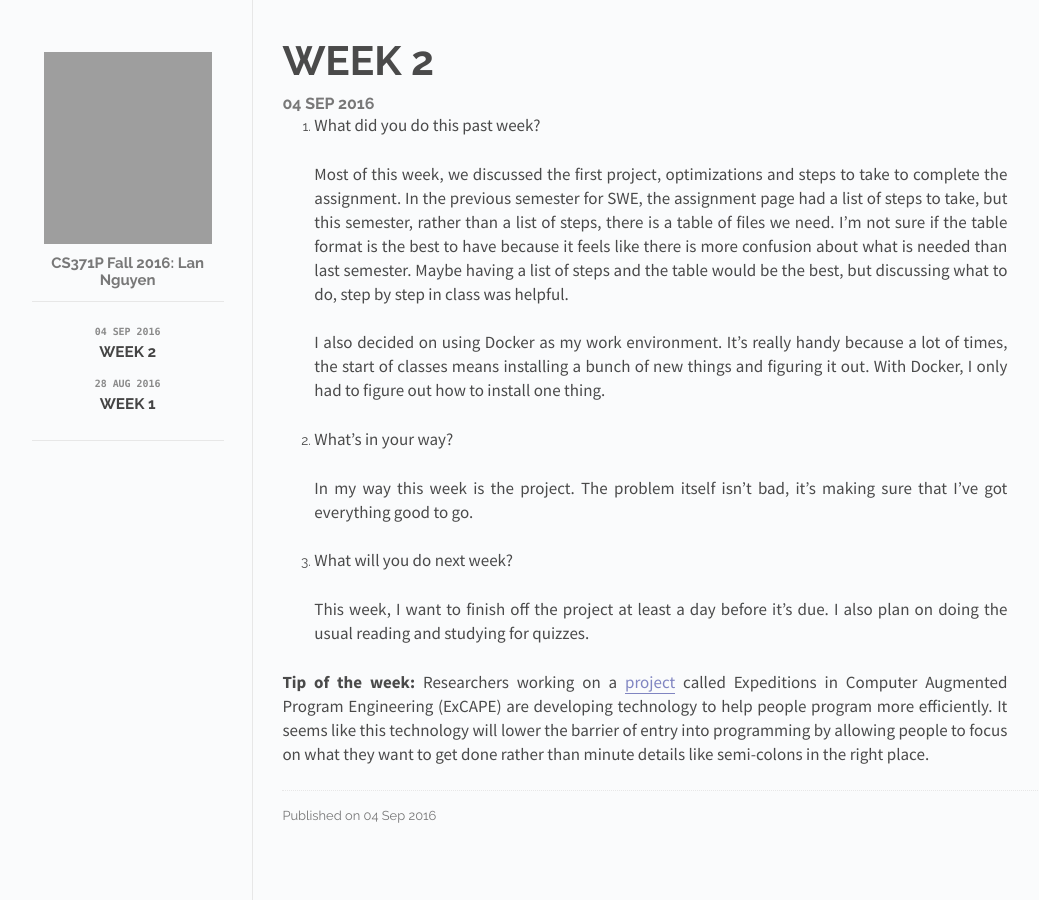
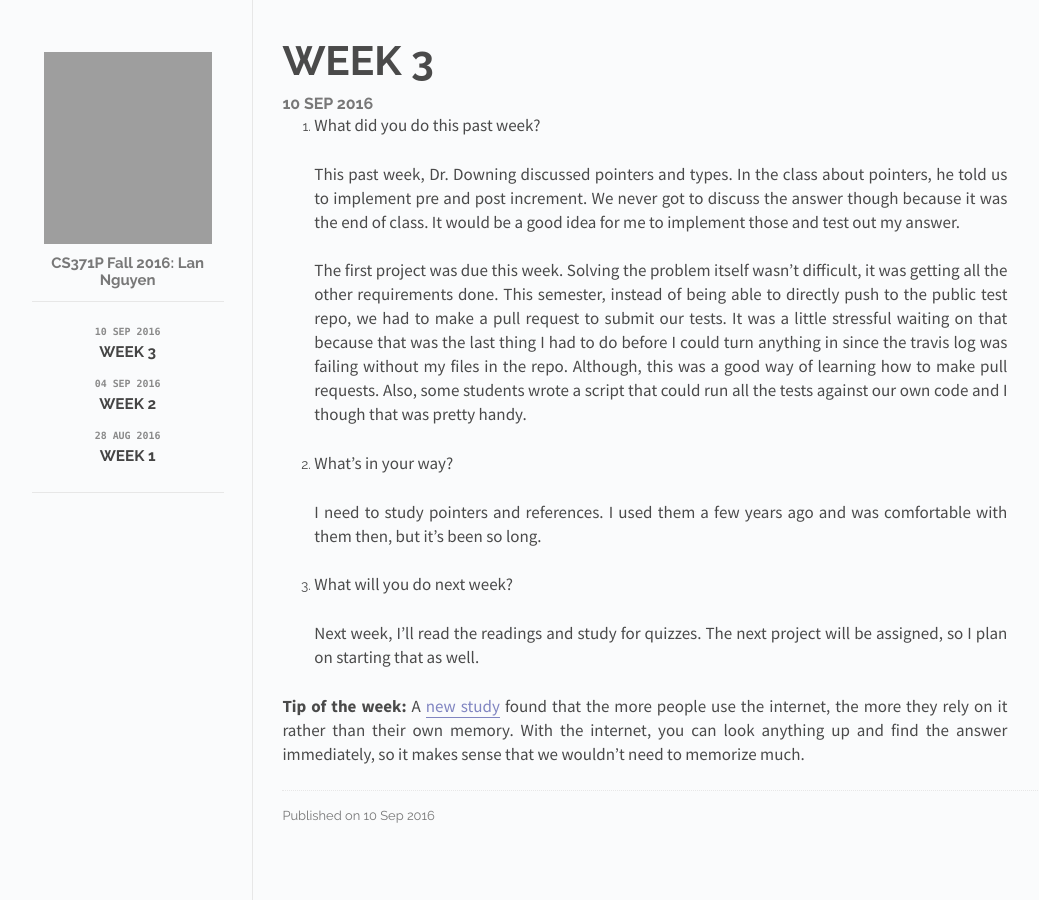
Before and after one commit to chareth/cs371p-blog, a Jekyll site: the page built from index.html, in a window 1280 px wide. Shown: the whole page, without its empty margins (118-1157 px from the left). Built offline with Jekyll 4.4.1, drawn with Linux system fonts in a browser that asks for light colours.

Commit message:
week 3 post

```diff
--- /dev/null
+++ b/_posts/2016-09-10-week-3.md
@@ -0,0 +1,21 @@
+---
+layout: post
+title: Week 3
+---
+
+
+1. What did you do this past week?
+
+    This past week, Dr. Downing discussed pointers and types. In the class about pointers, he told us to implement pre and post increment. We never got to discuss the answer though because it was the end of class. It would be a good idea for me to implement those and test out my answer.
+
+    The first project was due this week. Solving the problem itself wasn't difficult, it was getting all the other requirements done. This semester, instead of being able to directly push to the public test repo, we had to make a pull request to submit our tests. It was a little stressful waiting on that because that was the last thing I had to do before I could turn anything in since the travis log was failing without my files in the repo. Although, this was a good way of learning how to make pull requests. Also, some students wrote a script that could run all the tests against our own code and I though that was pretty handy.
+
+2. What's in your way?
+
+    I need to study pointers and references. I used them a few years ago and was comfortable with them then, but it's been so long.
+
+3. What will you do next week?
+
+    Next week, I'll read the readings and study for quizzes. The next project will be assigned, so I plan on starting that as well.
+
+**Tip of the week:** A [new study](https://www.sciencedaily.com/releases/2016/08/160816085029.htm) found that the more people use the internet, the more they rely on it rather than their own memory. With the internet, you can look anything up and find the answer immediately, so it makes sense that we wouldn't need to memorize much.
```
Also changed, not shown: _posts/2016-08-28-week-1.md (line endings or trailing spaces).
